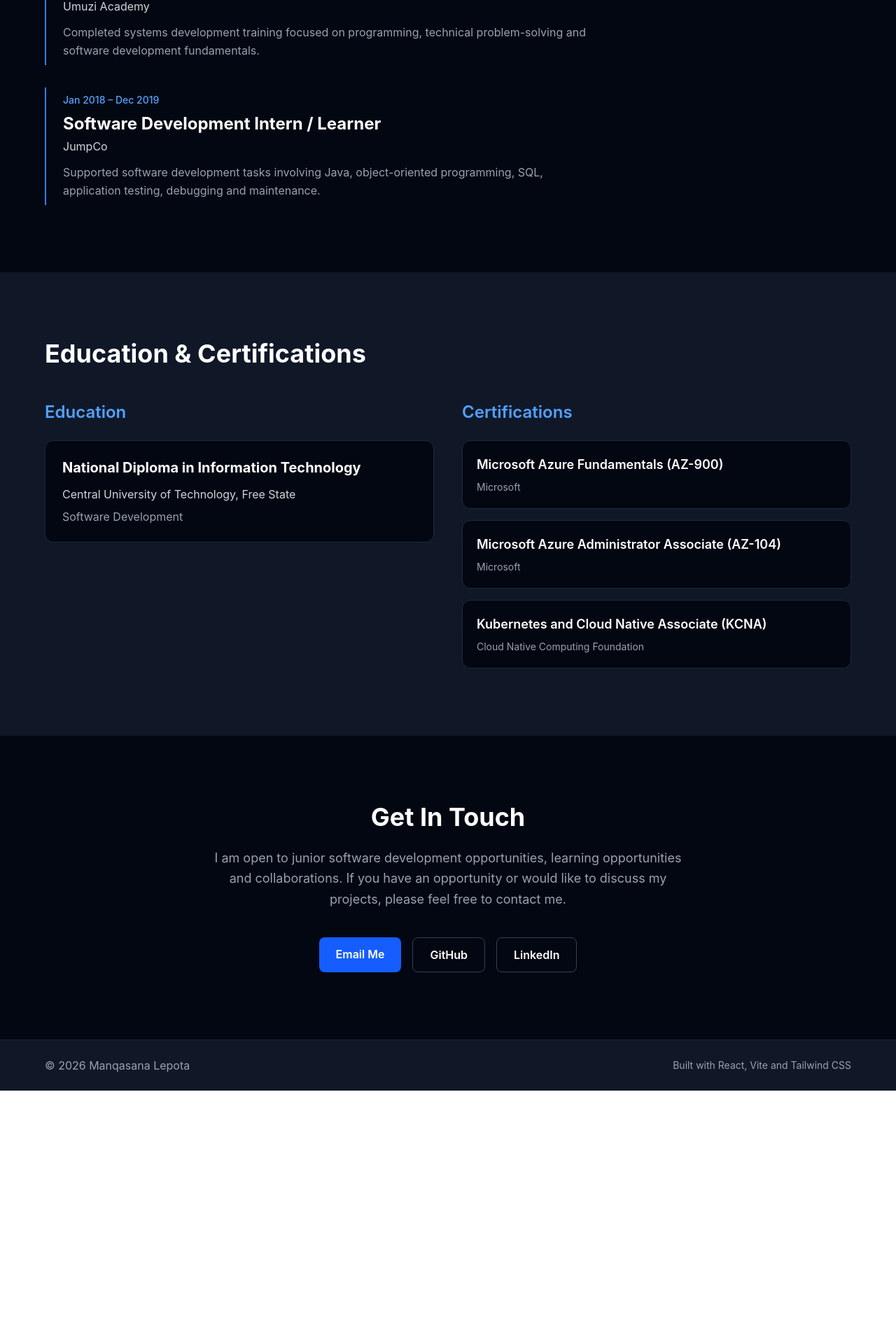
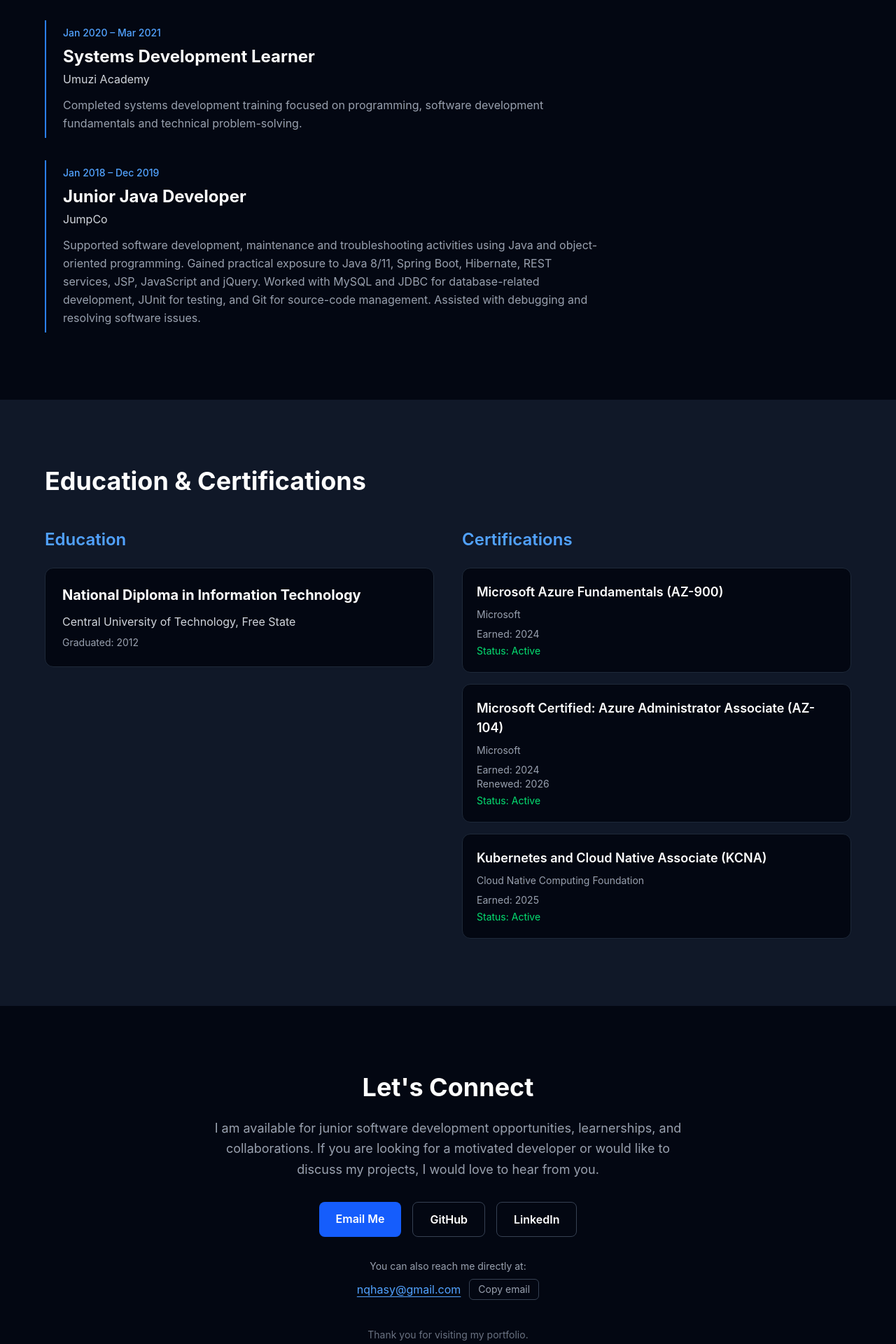
Before and after one commit to Manqasana-Lepota/manqasana-dev-portfolio, a React (Vite) app: page / in a window 1280 px wide. Shown: the part 3479-5399 px from the top of the page at 70% size. Before the commit the page ends 5037 px from the top, so only its background shows below. Built offline with nearby package versions, Linux system fonts and the light colour scheme.

Commit message:
Update Contact.jsx, Education.jsx, Experience.jsx

```diff
--- a/src/components/Contact.jsx
+++ b/src/components/Contact.jsx
@@ -1,28 +1,46 @@
 
 function Contact() {
+  const email = "nqhasy@gmail.com";
+
+  const copyEmail = async () => {
+    try {
+      await navigator.clipboard.writeText(email);
+      alert("Email address copied!");
+    } catch {
+      window.location.href = `mailto:${email}`;
+    }
+  };
+
   return (
     <section
       id="contact"
+      aria-labelledby="contact-heading"
       className="scroll-mt-24 bg-gray-950 text-white py-24 px-6"
     >
       <div className="max-w-4xl mx-auto text-center">
-
-        <h2 className="text-3xl md:text-4xl font-bold mb-6">
-          Get In Touch
+        <h2
+          id="contact-heading"
+          className="text-3xl md:text-4xl font-bold mb-6"
+        >
+          Let's Connect
         </h2>
 
-        <p className="text-gray-400 text-lg leading-relaxed mb-10 max-w-2xl mx-auto">
-          I am open to junior software development opportunities,
-          learning opportunities and collaborations. If you have
-          an opportunity or would like to discuss my projects,
-          please feel free to contact me.
+        <p className="text-gray-400 text-lg leading-relaxed mb-8 max-w-2xl mx-auto">
+          I am available for junior software development opportunities,
+          learnerships, and collaborations. If you are looking for a
+          motivated developer or would like to discuss my projects,
+          I would love to hear from you.
         </p>
 
         <div className="flex flex-wrap justify-center gap-4">
-
           <a
-            href="mailto:nqhasy@gmail.com"
-            className="bg-blue-600 hover:bg-blue-700 px-6 py-3 rounded-lg font-semibold transition"
+            href={`mailto:${email}?subject=${encodeURIComponent(
+              "Software Development Opportunity"
+            )}`}
+            className="bg-blue-600 hover:bg-blue-700 focus-visible:outline
+              focus-visible:outline-2 focus-visible:outline-offset-4
+              focus-visible:outline-blue-400 px-6 py-3 rounded-lg
+              font-semibold transition"
           >
             Email Me
           </a>
@@ -31,7 +49,9 @@ function Contact() {
             href="https://github.com/Manqasana-Lepota"
             target="_blank"
             rel="noopener noreferrer"
-            className="border border-gray-700 hover:border-blue-400 hover:text-blue-400 px-6 py-3 rounded-lg font-semibold transition"
+            className="border border-gray-700 hover:border-blue-400
+              hover:text-blue-400 px-6 py-3 rounded-lg
+              font-semibold transition"
           >
             GitHub
           </a>
@@ -40,16 +60,42 @@ function Contact() {
             href="https://www.linkedin.com/in/manqasana-lepota-98349483"
             target="_blank"
             rel="noopener noreferrer"
-            className="border border-gray-700 hover:border-blue-400 hover:text-blue-400 px-6 py-3 rounded-lg font-semibold transition"
+            className="border border-gray-700 hover:border-blue-400
+              hover:text-blue-400 px-6 py-3 rounded-lg
+              font-semibold transition"
           >
             LinkedIn
           </a>
-
         </div>
 
+        <div className="mt-8 text-gray-400">
+          <p className="text-sm mb-2">You can also reach me directly at:</p>
+
+          <div className="flex flex-wrap items-center justify-center gap-3">
+            <a
+              href={`mailto:${email}`}
+              className="text-blue-400 hover:text-blue-300 underline underline-offset-4"
+            >
+              {email}
+            </a>
+
+            <button
+              type="button"
+              onClick={copyEmail}
+              className="border border-gray-700 hover:border-blue-400
+                px-3 py-1 rounded-md text-sm transition"
+            >
+              Copy email
+            </button>
+          </div>
+        </div>
+
+        <p className="text-gray-500 text-sm mt-10">
+          Thank you for visiting my portfolio.
+        </p>
       </div>
     </section>
-  )
+  );
 }
 
-export default Contact
+export default Contact;
--- a/src/components/Education.jsx
+++ b/src/components/Education.jsx
@@ -1,46 +1,58 @@
-
 const education = [
   {
     qualification: "National Diploma in Information Technology",
     institution: "Central University of Technology, Free State",
     detail: "Software Development",
+    year: "2012",
   },
-]
+];
+
 
 const certifications = [
   {
     name: "Microsoft Azure Fundamentals (AZ-900)",
     provider: "Microsoft",
+    year: "2024",
+    status: "Active",
   },
  {
-    name: "Microsoft Azure Administrator Associate (AZ-104)",
+  name: "Microsoft Certified: Azure Administrator Associate (AZ-104)",
   provider: "Microsoft",
+  year: "2024",
+  renewed: "2026",
+  status: "Active",
 },
   {
     name: "Kubernetes and Cloud Native Associate (KCNA)",
     provider: "Cloud Native Computing Foundation",
+    year: "2025",
+    status: "Active",
   },
-]
+];
 
 function Education() {
   return (
     <section
       id="education"
-      className="bg-gray-900 text-white py-24 px-6"
+      aria-labelledby="education-heading"
+      className="scroll-mt-24 bg-gray-900 text-white py-24 px-6"
     >
       <div className="max-w-6xl mx-auto">
-
-        <h2 className="text-3xl md:text-4xl font-bold mb-12">
+        <h2
+          id="education-heading"
+          className="text-3xl md:text-4xl font-bold mb-12"
+        >
           Education & Certifications
         </h2>
 
         <div className="grid grid-cols-1 md:grid-cols-2 gap-10">
-
+          {/* Education */}
           <div>
             <h3 className="text-2xl font-semibold text-blue-400 mb-6">
               Education
             </h3>
 
+            <div className="space-y-4">
               {education.map((item) => (
                 <article
                   key={item.qualification}
@@ -54,18 +66,19 @@ function Education() {
                     {item.institution}
                   </p>
 
-                <p className="text-gray-400">
-                  {item.detail}
+                 <p className="text-gray-400 text-sm mt-2">
+                  Graduated: {item.year}
                   </p>
                 </article>
               ))}
             </div>
+          </div>
 
+          {/* Certifications */}
           <div>
             <h3 className="text-2xl font-semibold text-blue-400 mb-6">
               Certifications
             </h3>
-
             <div className="space-y-4">
               {certifications.map((certification) => (
                 <article
@@ -75,19 +88,34 @@ function Education() {
                   <h4 className="text-lg font-semibold mb-2">
                     {certification.name}
                   </h4>
-
                   <p className="text-gray-400 text-sm">
                     {certification.provider}
+                  </p>
+                  <p className="text-gray-400 text-sm mt-2">
+                    Earned: {certification.year}
+                  </p>
+                  {certification.renewed && (
+                    <p className="text-gray-400 text-sm">
+                      Renewed: {certification.renewed}
+                    </p>
+                  )}
+                  <p
+                  className={`text-sm mt-1 ${
+                    certification.status === "Active"
+                    ? "text-green-400"
+                    : "text-yellow-400"
+                  }`}
+                  >
+                    Status: {certification.status}
                   </p>
                 </article>
               ))}
             </div>
           </div>
-
         </div>
       </div>
     </section>
-  )
+  );
 }
 
-export default Education
+export default Education;
--- a/src/components/Experience.jsx
+++ b/src/components/Experience.jsx
@@ -1,3 +1,4 @@
+
 
 const experiences = [
   {
@@ -5,30 +6,31 @@ const experiences = [
     company: "LGIT Smart Solutions",
     period: "Mar 2024 – Jul 2024",
     description:
-      "Gained practical exposure to Microsoft Azure, cloud administration, system monitoring and maintenance, and Azure AD and Microsoft 365 security troubleshooting.",
+      "Gained practical exposure to Microsoft Azure fundamentals and administration. Assisted with Azure-based system deployment, monitoring and maintenance, and troubleshooting involving Azure Active Directory (Microsoft Entra ID) and Microsoft 365. Developed an understanding of cloud security, access management and system administration.",
   },
   {
-    role: "Application Support",
+    role: "IT / Enterprise Application Support",
     company: "Standard Bank",
     period: "Apr 2021 – Apr 2022",
     description:
-      "Supported enterprise banking applications in a high-availability environment. Assisted with production incidents, user account creation, UAT and issue tracking using BMC Remedy and IntelliMatch.",
+      "Supported enterprise banking applications in a high-availability production environment. Assisted with production incident investigation and resolution, user account creation, and application troubleshooting. Used BMC Remedy for incident management and worked with IntelliMatch. Participated in User Acceptance Testing (UAT) and collaborated with technical and business teams in an Agile/Scrum environment.",
   },
   {
-    role: "IT / Systems Development Learner",
+    role: "Systems Development Learner",
     company: "Umuzi Academy",
     period: "Jan 2020 – Mar 2021",
     description:
-      "Completed systems development training focused on programming, technical problem-solving and software development fundamentals.",
+      "Completed systems development training focused on programming, software development fundamentals and technical problem-solving.",
   },
   {
-    role: "Software Development Intern / Learner",
+    role: "Junior Java Developer",
     company: "JumpCo",
     period: "Jan 2018 – Dec 2019",
     description:
-      "Supported software development tasks involving Java, object-oriented programming, SQL, application testing, debugging and maintenance.",
+      "Supported software development, maintenance and troubleshooting activities using Java and object-oriented programming. Gained practical exposure to Java 8/11, Spring Boot, Hibernate, REST services, JSP, JavaScript and jQuery. Worked with MySQL and JDBC for database-related development, JUnit for testing, and Git for source-code management. Assisted with debugging and resolving software issues.",
   },
-]
+];
+
 
 function Experience() {
   return (
```
Lines whose indentation alone changed are shown as unchanged.
